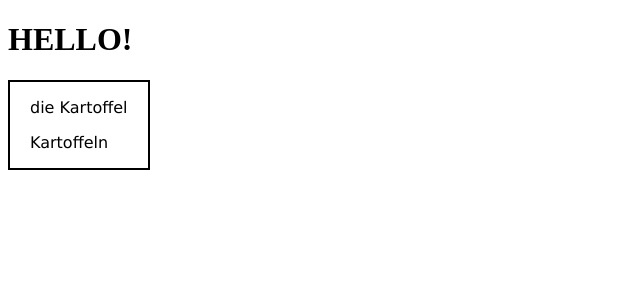
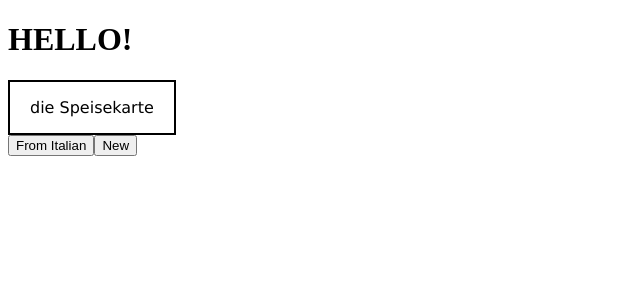
Before and after one commit to stefano-galati/duolingoTraining, a React (Vite) app in the folder duolingoTraining/: page / in a window 1280 px wide. Shown: the top 300 px of the page, without its empty margins (0-640 px from the left). Built offline with nearby package versions, Linux system fonts and the light colour scheme.

Commit message:
New card + Choose language

```diff
--- a/duolingoTraining/src/assets/realTranslations.js
+++ b/duolingoTraining/src/assets/realTranslations.js
@@ -1,45 +1,45 @@
 export const realTranslations = `der Mann {Männer}
-die Frau {Frauen}
-das Mädchen
-der Junge {Jungen}
-die Zeitung {Zeitungen}
-der Buch {Bücher}
-das Essen
-der Apfel {Äpfel}
-das Brot
-das Wasser
-der Reis
-die Suppe
-der Kaffee
-der Tee
-der Käse
+die Frau (donna) {Frauen}
+das Mädchen (bambina) {Mädchen}
+der Junge (ragazzo) {Jungen}
+die Zeitung (giornale) {Zeitungen}
+der Buch (libro) {Bücher}
+das Essen (cibo)
+der Apfel (mela) {Äpfel}
+das Brot (pane)
+das Wasser (acqua)
+der Reis (riso)
+die Suppe (zuppa)
+der Kaffee (caffè)
+der Tee (tè)
+der Käse (formaggio)
 das Gemüse (verdura)
 das Obst (frutta)
-die Orange Orangen
+die Orange (arancia) {Orangen}
 die Nudel (pasta)
 das Ei (uovo) {Eier}
 der Getränk (bibita)
 der Orangensaft (aranciata)
 Lecker (squisito)
-die Tomate {Tomaten}
+die Tomate (pomodoro) {Tomaten}
 das Hähnchen (pollo)
 der Saft (succo)
 Durst(sete)
 Hunger(fame)
-das Menü
+das Menü (menu)
 die Erdbeere (fragola)
-die Zitrone
+die Zitrone (limone)
 das Fleisch (carne)
-die Kartoffel {Kartoffeln}
-der Zucker
-das Salz
-das Rezept
+die Kartoffel (patata) {Kartoffeln}
+der Zucker (zucchero)
+das Salz (sale)
+das Rezept (ricetta)
 die Speisekarte (menu)
-das Bier
+das Bier (birra)
 das Rind (manzo)
 das Schwein (maiale)
-der Wein
+der Wein (vino)
 sauer (aspro)
-die Schokolade
+die Schokolade (cioccolato)
 der Vegetarier (vegetariano)
 salzig (salato)`
--- a/duolingoTraining/src/components/Card/Card.jsx
+++ b/duolingoTraining/src/components/Card/Card.jsx
@@ -1,16 +1,33 @@
-import React from "react";
+import React, {useState} from "react";
 import "./Card.css"
 
 const Card = (props) => {
 
-    const {word, translation, plural} = props;
+    const {word, translation, plural, fromItalian} = props;
+    const [isFront, setIsFront] = useState(true);
+
+    let front, back;
+
+    if(fromItalian){
+        front = [translation];
+        back = [word, plural];
+    }
+    else{
+        front = [word, plural];
+        back = [translation];
+    }
+
+    //console.log(front);
+    //console.log(back);
 
     return(
     <>
-        <div className="card">
-            {word && <p>{word}</p>}
-            {translation && <p>{translation}</p>}
-            {plural && <p>{plural}</p>}
+        <div className={"card " + fromItalian} onClick={() => setIsFront(x => !x)}>
+            {isFront ?
+            front.map(x => <p>{x}</p>)
+            :
+            back.map(x => <p>{x}</p>)
+            }
         </div>
     </>
     )
--- /dev/null
+++ b/duolingoTraining/src/components/ToggleTranslation/toggle.jsx
@@ -0,0 +1,14 @@
+import React from "react";
+
+const Toggle = ({fromItalian, setFromItalian}) => {
+    console.log(fromItalian);
+
+    return(
+        <>
+            {/* () => inside of the onClick in order to avoid having it executed immediately */}
+            <button onClick={() => setFromItalian(x => !x)}>{!fromItalian ? "From Italian" : "From German"}</button>
+        </>
+    )
+}
+
+export default Toggle;
--- a/duolingoTraining/src/components/Training/Training.jsx
+++ b/duolingoTraining/src/components/Training/Training.jsx
@@ -2,6 +2,7 @@ import React from "react";
 import { useState, useEffect } from "react";
 import { realTranslations } from "../../assets/realTranslations";
 import Card from "../Card/Card";
+import Toggle from "../ToggleTranslation/toggle";
 
 const Training = () => {
     const wordRegex = /^(.*)$/
@@ -9,44 +10,72 @@ const Training = () => {
     const wordAndTransRegex = /^(.*) *\((.*)\)$/
     const wordAndTransAndPluralRegex = /^(.*) *\((.*)\) *{(.*)}$/
 
-    const transJSON = [];
+    const [transJSON, setTransJSON] = useState([]);
+    const [currentWord, setCurrentWord] = useState({word: "", translation: "", plural: ""});
+    const [fromItalian, setFromItalian] = useState(false);
+    const [loading, setLoading] = useState(false);
+
+    function changeWord(){
+        let elem = Math.floor(Math.random() * transJSON.length);
+        setCurrentWord(transJSON[elem]);
+        console.log("Random element: "+elem);
+        console.log(currentWord);
+        console.log(transJSON.length);
+    }
+
+    useEffect(() => {
         let matching;
+        let updatedTransJSON = [];
+        setLoading(true);
 
         realTranslations.split("\n").forEach(x => {
-        console.log(x);
+
             if(wordAndTransAndPluralRegex.test(x)){
-            console.log("wordTransPlural")
                 matching = x.match(wordAndTransAndPluralRegex);
-            transJSON.push({word: matching[1], translation: matching[2], plural: matching[3]});
+                updatedTransJSON.push({word: matching[1], translation: matching[2], plural: matching[3]});
             }
             else if(wordAndTransRegex.test(x)){
-            console.log("wordTrans")
                 matching = x.match(wordAndTransRegex);
-            transJSON.push({word: matching[1], translation: matching[2]});
+                updatedTransJSON.push({word: matching[1], translation: matching[2]});
             }
             else if(wordAndPlural.test(x)){
-            console.log("wordPlural");
                 matching = x.match(wordAndPlural);
-            transJSON.push({word: matching[1], plural: matching[2]});
+                updatedTransJSON.push({word: matching[1], plural: matching[2]});
             }
             else if(wordRegex.test(x)){
-            console.log("word")
                 matching = x.match(wordRegex);
-            transJSON.push({word: matching[1]});
-        }
+                updatedTransJSON.push({word: matching[1]});
+            };
+            console.log(updatedTransJSON);
+        });
+        setTransJSON(updatedTransJSON);
 
-        //console.log(matching);
+        //setTransJSON is async :(
 
-    });
-    console.log(transJSON);
+        let elem = Math.floor(Math.random() * updatedTransJSON.length);
+        setCurrentWord(updatedTransJSON[elem]);
+        console.log("Random element: "+elem);
+        console.log(currentWord);
 
-    const elem = Math.floor(Math.random() * transJSON.length);
-    const {word, translation, plural} = transJSON[elem];
+        //setTransJSON is async :(
+
+        console.log("End of useEffect");
+
+    }, []);
+
+    /*
+    useEffect(() => {
+        if(!loading)
+            changeWord();
+    }, [loading])
+    */
 
     return(
         <>
             <h1>HELLO!</h1>
-            <Card word={word} translation={translation} plural={plural} />
+            <Card fromItalian={fromItalian} word={currentWord.word} translation={currentWord.translation} plural={currentWord.plural} />
+            <Toggle fromItalian={fromItalian} setFromItalian={setFromItalian} />
+            <button onClick={changeWord}>New</button>
         </>
     )
 }
```
Also changed, not shown: duolingoTraining/src/components/ToggleTranslation/toggle.css (added), 1 other file (tests, documents, lock files or other folders). Lines whose indentation alone changed are shown as unchanged.
